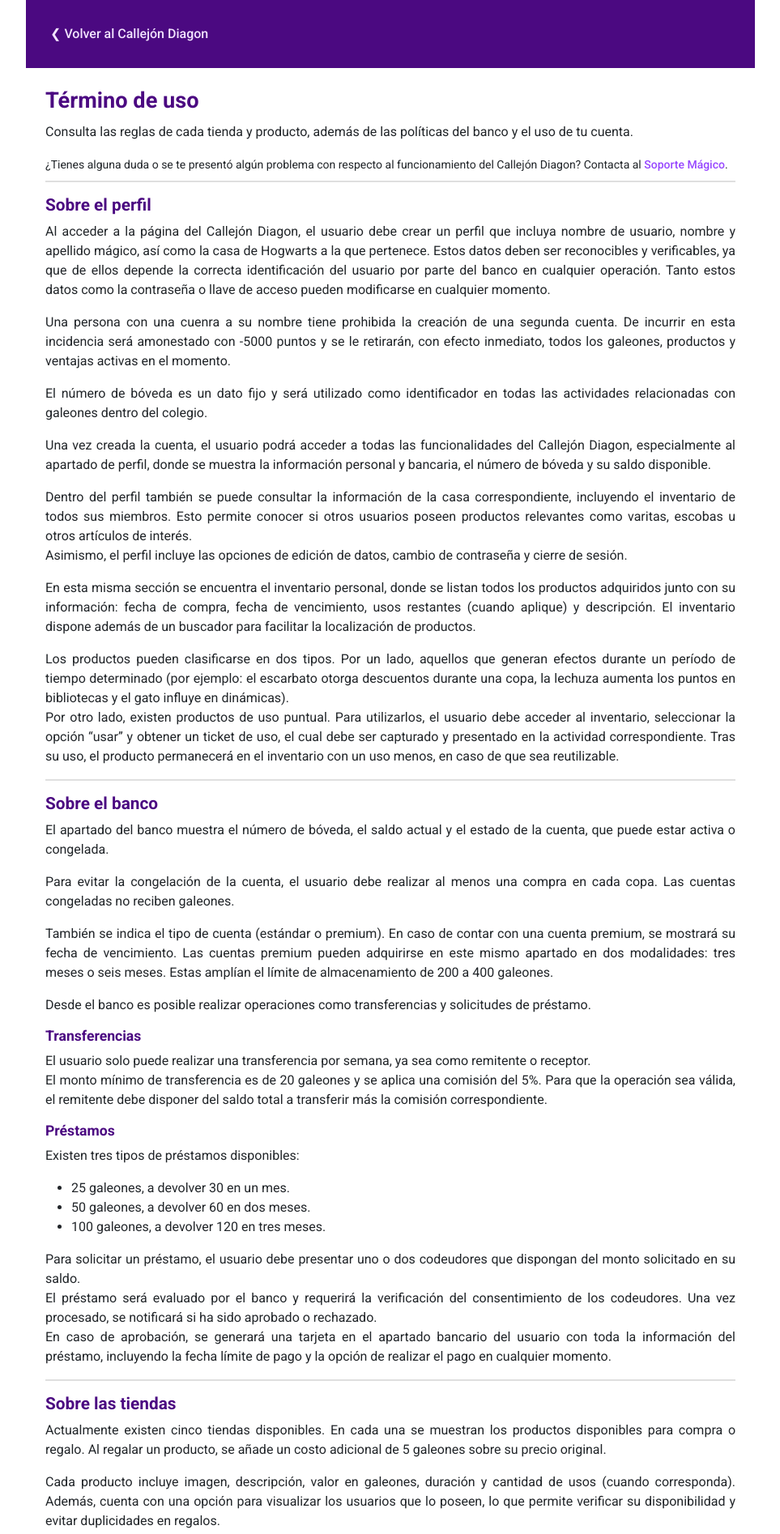
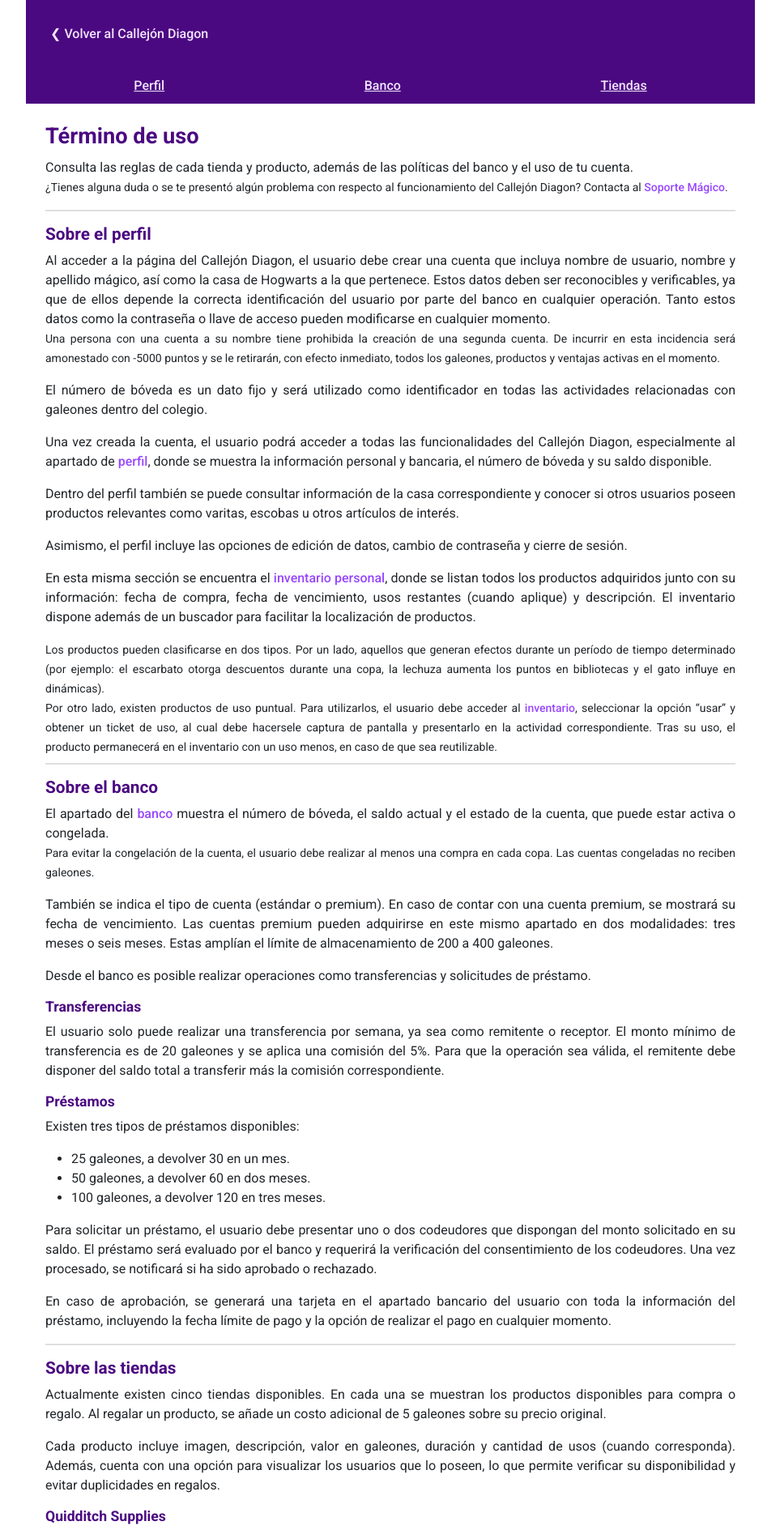
Before and after one commit to oliveA3/Diagon-Alley, a Django app: page /terms/ in a window 1280 px wide. Shown: the top 1894 px of the page at 81% size, without its empty margins (158-1121 px from the left). Run offline with Django 5.2, Linux system fonts and the light colour scheme.

Commit message:
aaaaaaaaaaaaaaaaaa

```diff
--- a/apps/stores/templates/store.html
+++ b/apps/stores/templates/store.html
@@ -21,6 +21,8 @@
             Usa el emoji ➖ para representar varitas en actividades del colegio.
             {% endif %}
         </p>
+
+        <small>Consulta desde tu <a class="dark-link" href="{% url 'profile' %}#inventory">inventario</a> los artículos que has comprado en las tiendas.</small>
     </div>
 
     <!-- Store products (warehouse) -->
--- a/templates/components/footer.html
+++ b/templates/components/footer.html
@@ -55,7 +55,7 @@
     <div class="footer-column brand-column">
         <h2 class="footer-title">Callejón Diagon</h2>
         <img src="{% static 'imgs/Silueta Hogwarts Footer.png' %}" alt="Hogwarts Silhouette" class="footer-logo">
-        <a class="light-link" href="https://chat.whatsapp.com/K56ZjbVffJS0cTabl2xltE?mode=gi_t" target="_blank">Soporte Mágico</a>
+        <a class="dark-link" href="https://chat.whatsapp.com/K56ZjbVffJS0cTabl2xltE?mode=gi target="_blank">Soporte Mágico</a>
     </div>
 
     <!-- Links of interest -->
--- a/templates/terms.html
+++ b/templates/terms.html
@@ -6,31 +6,70 @@
 {% endblock %}
 
 {% block body %}
+
+<style>
+    .terms-nav {
+        position: sticky;
+        top: 0;
+        z-index: 1000;
+        background-color: var(--dark-purple);
+        padding: 10px;
+        display: flex;
+        justify-content: space-around;
+    }
+
+    .terms-nav a {
+        text-decoration: underline;
+    }
+
+    #about-profile,
+    #about-bank,
+    #about-stores {
+        scroll-margin-top: 80px !important;
+    }
+</style>
+
 {% include "components/nav.html" with url_link='home' url_name="Callejón Diagon" %}
 
-<main class="p-4 text-justify fs-6">
+<main class="text-justify fs-6">
+    <nav class="terms-nav">
+        <a class="light-link" href="#about-profile">Perfil</a>
+        <a class="light-link" href="#about-bank">Banco</a>
+        <a class="light-link" href="#about-stores">Tiendas</a>
+    </nav>
+
+    <section class="p-4">
         <header>
             <h1 class="main-title">Término de uso</h1>
-        <p>Consulta las reglas de cada tienda y producto, además de las políticas del banco y el uso de tu cuenta.</p>
+            <p>Consulta las reglas de cada tienda y producto, además de las políticas del banco y el uso de tu cuenta.
+                <br>
 
-        <small>¿Tienes alguna duda o se te presentó algún problema con respecto al funcionamiento del Callejón Diagon? Contacta al <a class="dark-link" href="https://chat.whatsapp.com/Dx3y1P53u5wHihhsYr253d?mode=gi_t" target="_blank">Soporte Mágico</a>.</small>
+                <small>¿Tienes alguna duda o se te presentó algún problema con respecto al funcionamiento del Callejón
+                    Diagon?
+                    Contacta al <a class="dark-link" href="https://chat.whatsapp.com/K56ZjbVffJS0cTabl2xltE?mode=gi_t"
+                        target="_blank">Soporte Mágico</a>.
+                </small>
                 <hr class="line" style="border-color:grey">
+            </p>
         </header>
 
-    <section>
+        <section id="about-profile">
             <h2 class="section-title">Sobre el perfil</h2>
 
             <p>
-            Al acceder a la página del Callejón Diagon, el usuario debe crear un perfil que incluya nombre de usuario,
+                Al acceder a la página del Callejón Diagon, el usuario debe crear una cuenta que incluya nombre de usuario,
                 nombre y apellido mágico, así como la casa de Hogwarts a la que pertenece. Estos datos deben ser
                 reconocibles y
                 verificables, ya que de ellos depende la correcta identificación del usuario por parte del banco en
                 cualquier
-            operación. Tanto estos datos como la contraseña o llave de acceso pueden modificarse en cualquier momento.
-        </p>
+                operación. Tanto estos datos como la contraseña o llave de acceso pueden modificarse en cualquier
+                momento.<br>
 
-        <p>
-            Una persona con una cuenra a su nombre tiene prohibida la creación de una segunda cuenta. De incurrir en esta incidencia será amonestado con -5000 puntos y se le retirarán, con efecto inmediato, todos los galeones, productos y ventajas activas en el momento.
+                <small>
+                    Una persona con una cuenta a su nombre tiene prohibida la creación de una segunda cuenta. De incurrir en
+                    esta incidencia será amonestado con -5000 puntos y se le retirarán, con efecto inmediato, todos los
+                    galeones, productos y ventajas activas en el momento.
+                </small>
             </p>
 
             <p>
@@ -41,22 +80,23 @@
 
             <p>
                 Una vez creada la cuenta, el usuario podrá acceder a todas las funcionalidades del Callejón Diagon,
-            especialmente al apartado de perfil, donde se muestra la información personal y bancaria, el número de
-            bóveda y
-            su saldo disponible.
+                especialmente al apartado de <a class="dark-link" href="{% url 'profile' %}">perfil</a>, donde se muestra la
+                información personal y bancaria, el número de
+                bóveda y su saldo disponible.
             </p>
 
             <p>
-            Dentro del perfil también se puede consultar la información de la casa correspondiente, incluyendo el
-            inventario
-            de todos sus miembros. Esto permite conocer si otros usuarios poseen productos relevantes como varitas,
-            escobas
-            u otros artículos de interés.
-            <br>Asimismo, el perfil incluye las opciones de edición de datos, cambio de contraseña y cierre de sesión.
+                Dentro del perfil también se puede consultar información de la casa correspondiente y conocer si otros
+                usuarios poseen productos relevantes como varitas, escobas u otros artículos de interés.
             </p>
 
             <p>
-            En esta misma sección se encuentra el inventario personal, donde se listan todos los productos adquiridos
+                Asimismo, el perfil incluye las opciones de edición de datos, cambio de contraseña y cierre de sesión.
+            </p>
+
+            <p>
+                En esta misma sección se encuentra el <a class="dark-link" href="{% url 'profile' %}#inventory">inventario
+                    personal</a>, donde se listan todos los productos adquiridos
                 junto
                 con
                 su información: fecha de compra, fecha de vencimiento, usos restantes (cuando aplique) y descripción. El
@@ -64,7 +104,7 @@
                 dispone además de un buscador para facilitar la localización de productos.
             </p>
 
-        <p>
+            <small>
                 Los productos pueden clasificarse en dos tipos. Por un lado, aquellos que generan efectos durante un período
                 de
                 tiempo determinado (por ejemplo: el escarbato otorga descuentos durante una copa, la lechuza aumenta los
@@ -74,29 +114,32 @@
                 <br>Por otro lado, existen productos de uso puntual. Para
                 utilizarlos,
                 el
-            usuario debe acceder al inventario, seleccionar la opción “usar” y obtener un ticket de uso, el cual debe
-            ser
-            capturado y presentado en la actividad correspondiente. Tras su uso, el producto permanecerá en el
+                usuario debe acceder al <a class="dark-link" href="{% url 'profile' %}#inventory">inventario</a>,
+                seleccionar la opción “usar” y obtener un ticket de uso, al cual debe
+                hacersele captura de pantalla y presentarlo en la actividad correspondiente. Tras su uso, el producto
+                permanecerá en el
                 inventario
                 con un
                 uso menos, en caso de que sea reutilizable.
-        </p>
+            </small>
             <hr class="line" style="border-color:grey">
         </section>
 
-    <section>
+        <section id="about-bank">
             <h2 class="section-title">Sobre el banco</h2>
 
             <p>
-            El apartado del banco muestra el número de bóveda, el saldo actual y el estado de la cuenta, que puede estar
+                El apartado del <a class="dark-link" href="{% url 'bank' %}">banco</a> muestra el número de bóveda, el saldo
+                actual y el estado de la cuenta, que puede estar
                 activa o
-            congelada.
-        </p>
+                congelada. <br>
 
-        <p>
-            Para evitar la congelación de la cuenta, el usuario debe realizar al menos una compra en cada copa. Las
+                <small>
+                    Para evitar la congelación de la cuenta, el usuario debe realizar al menos una compra en cada copa.
+                    Las
                     cuentas
                     congeladas no reciben galeones.
+                </small>
             </p>
 
             <p>
@@ -115,8 +158,7 @@
             <section>
                 <h3 class="third-title">Transferencias</h3>
                 <p>
-                El usuario solo puede realizar una transferencia por semana, ya sea como remitente o receptor.
-                <br>El monto
+                    El usuario solo puede realizar una transferencia por semana, ya sea como remitente o receptor. El monto
                     mínimo
                     de
                     transferencia es de 20 galeones y se aplica una comisión del 5%. Para que la operación sea válida, el
@@ -139,14 +181,15 @@
                     Para solicitar un préstamo, el usuario debe presentar uno o dos codeudores que dispongan del monto
                     solicitado en
                     su
-                saldo.
-                <br>El préstamo será evaluado por el banco y requerirá la verificación del consentimiento de los
+                    saldo. El préstamo será evaluado por el banco y requerirá la verificación del consentimiento de los
                     codeudores.
                     Una
                     vez
                     procesado, se notificará si ha sido aprobado o rechazado.
+                </p>
 
-                <br>En caso de aprobación, se generará una tarjeta en el apartado bancario del usuario con toda la
+                <p>
+                    En caso de aprobación, se generará una tarjeta en el apartado bancario del usuario con toda la
                     información
                     del
                     préstamo,
@@ -157,7 +200,7 @@
             <hr class="line" style="border-color:grey">
         </section>
 
-    <section>
+        <section id="about-stores">
             <h2 class="section-title">Sobre las tiendas</h2>
 
             <p>
@@ -227,10 +270,12 @@
                         ticket
                         al
                         profesor y a los jefes de casa antes de finalizar la clase, indicando “🐸Sapo”. Tiene duración de un
-                    día.</li>
+                        día.
+                    </li>
                     <li><strong>Puffskein:</strong> permite entregar actividades hasta una hora después del cierre
                         establecido.
-                    <br>Uso único, requiere presentar el ticket al moderador de la actividad correspondiente.</li>
+                        <br>Uso único, requiere presentar el ticket al moderador de la actividad correspondiente.
+                    </li>
                 </ul>
             </section>
 
@@ -292,6 +337,7 @@
                     momento de su disponibilidad dentro del colegio.</p>
             </section>
         </section>
+    </section>
 </main>
 
 {% endblock %}
```
Also changed, not shown: db.sqlite3. Lines whose indentation alone changed are shown as unchanged.
